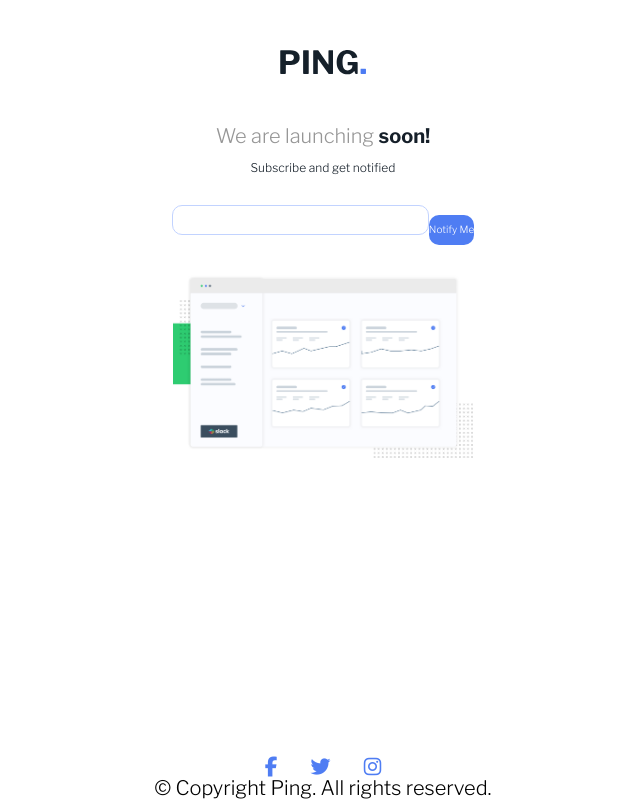
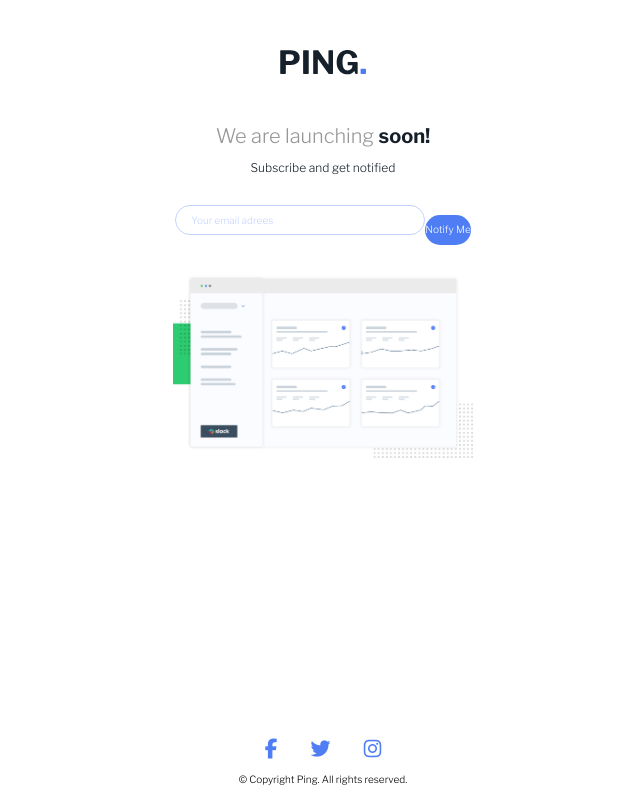
Before and after one commit to apuntesnavarrete/ping-coming-soon-page-master, a plain HTML site: page index.html in a window 1280 px wide. Shown: the whole page, without its empty margins (317-957 px from the left). Drawn offline with nearby package versions, Linux system fonts and the light colour scheme.

Commit message:
estructura html y css movil lista

```diff
--- a/index.html
+++ b/index.html
@@ -22,7 +22,7 @@
       Subscribe and get notified
     </h2>
     <form action="" class="main_form">
-    <input type="email" class="main_input">
+    <input type="email" class="main_input" value="Your email adrees">
     <button class="main_button">Notify Me</button>
   </form>
   <img src="./images/illustration-dashboard.png" alt="" class="img_ilustration">
--- a/styles/index.css
+++ b/styles/index.css
@@ -56,13 +56,17 @@ body{
     flex-direction: column;
 }
 .main_input{
-    border-radius: 10px;
+    border-radius: 15px;
     height: 30px;
     border: 1px solid var(--Pale-Blue);
+    font-size: 0.5em;
+    width: 250px;
+    padding-left: 15px;
+    color: var(--Pale-Blue);
 }
 .main_button{
     margin-top: 10px;
-    border-radius: 10px;
+    border-radius: 15px;
     background-color: var(--Blue);
     border: 0px solid black;
     height: 30px;
@@ -88,6 +92,11 @@ body{
 .fa-brands{
     color: var(--Blue);
 }
+.footer-tex{
+    font-size: 0.5em;
+    margin: 15px 0px;
+
+}
 
 @media (min-width: 500px) {
    .main_form{
```
